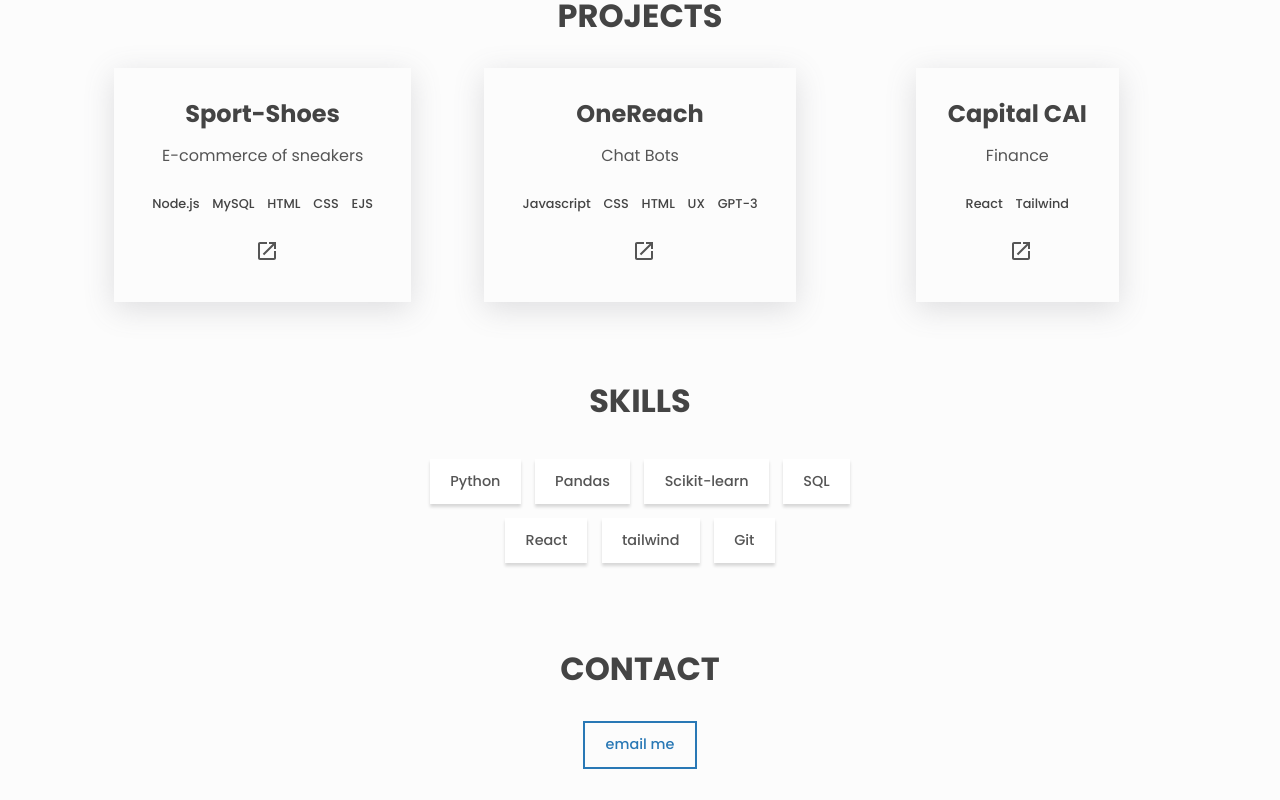
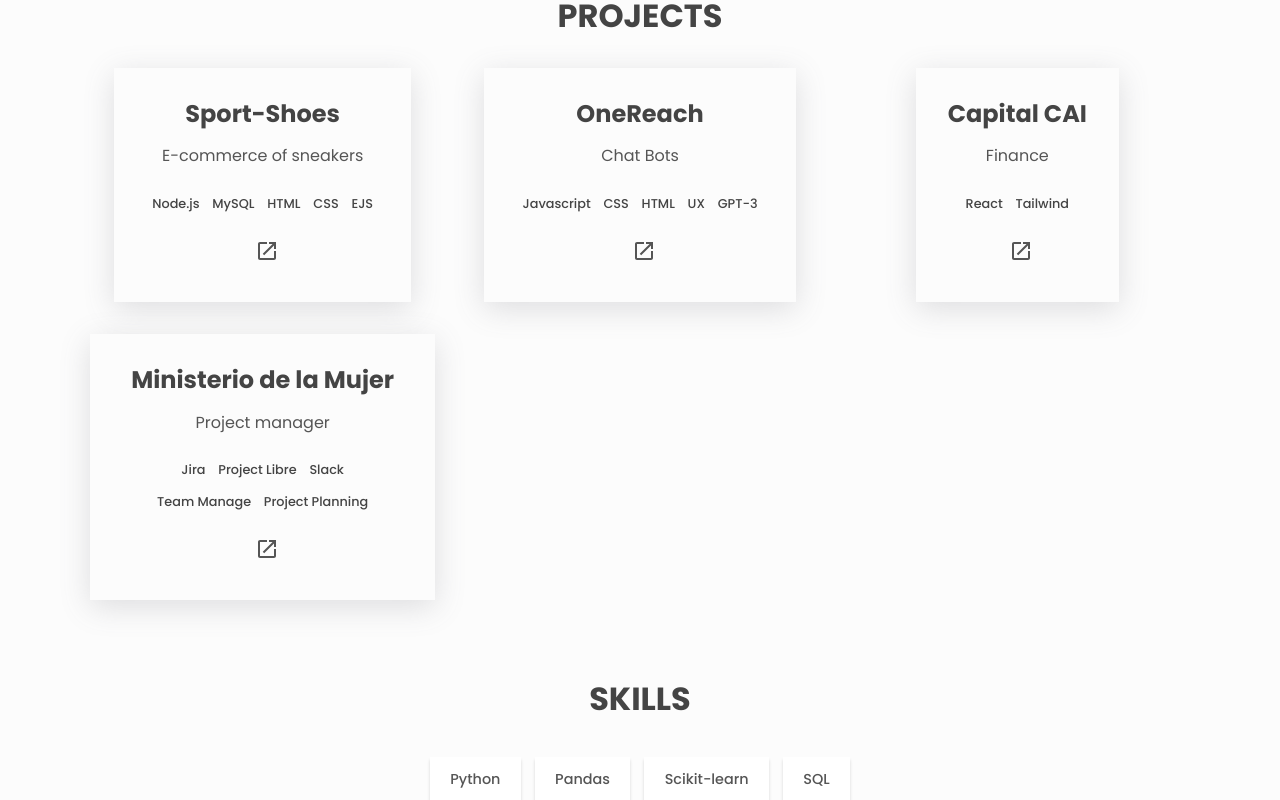
Before and after one commit to gabikohen/Portfolio, a React (Create React App) app: page / in a window 1280 px wide. Shown: the part 485-1285 px from the top of the page. Built offline with nearby package versions, Linux system fonts and the light colour scheme.

Commit message:
update project manger

```diff
--- a/src/portfolio.js
+++ b/src/portfolio.js
@@ -42,6 +42,13 @@ const projects = [
     livePreview: 'https://capitalcai.com/',
   },
 
+  {
+    name: 'Ministerio de la Mujer',
+    description: 'Project manager',
+    stack: ['Jira','Project Libre','Slack','Team Manage','Project Planning'],
+    livePreview: 'https://dev-cjmujer.anfler.com.ar/persona/consultante/list',
+  },
+
 
 ]
 
```
